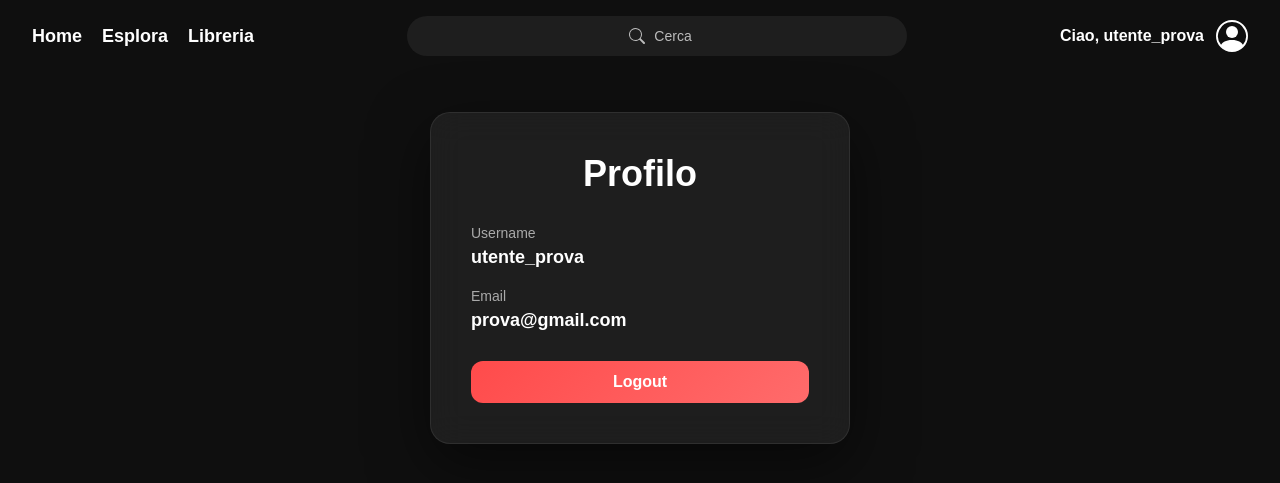
After one commit to MarCoboNa07/sound_shelf, a PHP site: page /profile.php in a window 1280 px wide. The commit adds this page. Shown: the top 483 px of the page. Run offline with PHP 8.4, Linux system fonts and the light colour scheme; a user stored in the database is signed in; data comes from the database, SQL or seed files in the repository; data that the repository does not hold is empty; some web fonts are replaced.

Commit message:
profile commit
profile page

```diff
--- a/progetto_php/components/navbar.php
+++ b/progetto_php/components/navbar.php
@@ -21,7 +21,7 @@
             <a href="./explore.php">Esplora</a>
             <a href="./library.php">Libreria</a>
             <?php if (isset($_SESSION["username"])): ?>
-                <a href="./script_php/logout.php">Logout</a>
+                <a href="/progetto_php/profile.php">Profilo</a>
             <?php else: ?>
                 <a href="./login.php" class="menu-mobile-login-link">Accedi</a>
                 <a href="./sign-up.php" class="menu-mobile-sign-up-link">Registrati</a>
@@ -44,7 +44,7 @@
 
     <div class="auth-links">
         <?php if (isset($_SESSION["username"])): ?>
-            <a href="" class="nav-username">Ciao, <?= $_SESSION["username"] ?></a>
+            <a href="/progetto_php/profile.php" class="nav-username">Ciao, <?= $_SESSION["username"] ?></a>
             <svg xmlns="http://www.w3.org/2000/svg" width="16" height="16" fill="currentColor" class="bi bi-person-circle" viewBox="0 0 16 16">
                 <path d="M11 6a3 3 0 1 1-6 0 3 3 0 0 1 6 0" />
                 <path fill-rule="evenodd" d="M0 8a8 8 0 1 1 16 0A8 8 0 0 1 0 8m8-7a7 7 0 0 0-5.468 11.37C3.242 11.226 4.805 10 8 10s4.757 1.225 5.468 2.37A7 7 0 0 0 8 1" />
--- /dev/null
+++ b/progetto_php/css/profile.css
@@ -0,0 +1,65 @@
+.profile-container {
+    display: flex;
+    justify-content: center;
+    align-items: center;
+    padding: 40px;
+}
+
+.profile-card {
+    width: 420px;
+    padding: 40px;
+    border-radius: 20px;
+    background: rgba(40, 40, 40, 0.6);
+    backdrop-filter: blur(16px);
+    box-shadow: 0 20px 60px rgba(0,0,0,0.5);
+    border: 1px solid rgba(255,255,255,0.08);
+    color: #fff;
+    display: flex;
+    flex-direction: column;
+    gap: 30px;
+}
+
+.profile-card h2 {
+    font-size: 36px;
+    text-align: center;
+}
+
+.profile-info {
+    display: flex;
+    flex-direction: column;
+    gap: 20px;
+}
+
+.info-group {
+    display: flex;
+    flex-direction: column;
+    gap: 6px;
+}
+
+.info-group span {
+    font-size: 14px;
+    color: #aaa;
+}
+
+.info-group p {
+    font-size: 18px;
+    font-weight: bold;
+}
+
+.logout-btn {
+    width: 100%;
+    padding: 12px;
+    border-radius: 12px;
+    border: none;
+    font-size: 16px;
+    font-weight: bold;
+    cursor: pointer;
+    background: linear-gradient(135deg, #ff4b4b, #ff6b6b);
+    color: #fff;
+    transition: 0.25s;
+}
+
+.logout-btn:hover {
+    transform: translateY(-2px);
+    box-shadow: 0 10px 25px rgba(255, 75, 75, 0.5);
+}
--- a/progetto_php/home.php
+++ b/progetto_php/home.php
@@ -79,10 +79,6 @@ $current_page = basename($_SERVER["PHP_SELF"]);
                     <div class="trending-carousel" id="trending-carousel-albums"></div>
                 </div>
             </div>
-
-            <?php if (isset($_SESSION["username"])): ?>
-                <a href="./api/logout.php">Logout</a>
-            <?php endif; ?>
         </div>
 
     </div>
--- /dev/null
+++ b/progetto_php/profile.php
@@ -0,0 +1,62 @@
+<?php
+session_start();
+
+// Protezione: se non loggato → login
+if (!isset($_SESSION["user_id"])) {
+    header("Location: login.php");
+    exit;
+}
+
+$username = $_SESSION["username"];
+$email = $_SESSION["email"];
+?>
+
+<!DOCTYPE html>
+<html lang="en">
+
+<head>
+    <meta charset="UTF-8">
+    <meta name="viewport" content="width=device-width, initial-scale=1.0">
+    <title>Sound Shelf | Profilo</title>
+    <link rel="stylesheet" href="./css/style.css">
+    <link rel="stylesheet" href="./css/profile.css">
+    <link rel="stylesheet" href="./css/navbar.css">
+    <link rel="stylesheet" href="./css/player.css">
+</head>
+
+<body>
+    <div class="top-container">
+        <?php include "./components/navbar.php"; ?>
+
+        <div class="main-content">
+            <div class="profile-container">
+                <div class="profile-card">
+                    <h2>Profilo</h2>
+
+                    <div class="profile-info">
+                        <div class="info-group">
+                            <span>Username</span>
+                            <p><?= htmlspecialchars($username) ?></p>
+                        </div>
+
+                        <div class="info-group">
+                            <span>Email</span>
+                            <p><?= htmlspecialchars($email) ?></p>
+                        </div>
+                    </div>
+
+                    <form action="./api/logout.php" method="post">
+                        <button type="submit" class="logout-btn">Logout</button>
+                    </form>
+                </div>
+            </div>
+        </div>
+    </div>
+    <?php include "./components/player.php"; ?>
+
+    <script src="./js/script.js"></script>
+    <script src="./js/navbar.js"></script>
+    <script src="./js/player.js"></script>
+</body>
+
+</html>
```
